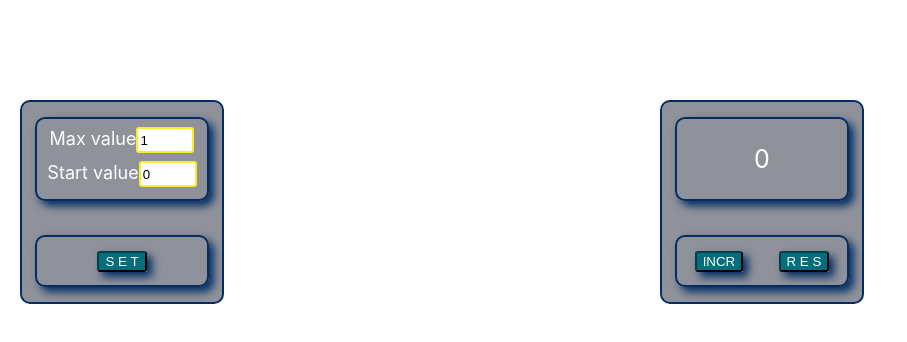
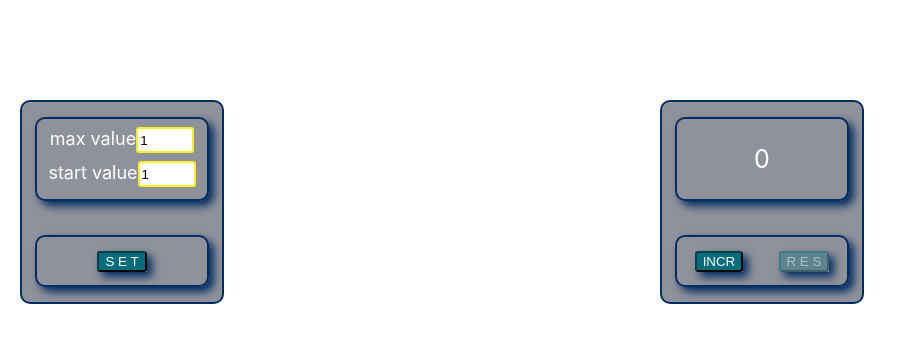
Before and after one commit to Anton-not-found/counter, a React (Create React App) app: page / in a window 1280 px wide. Shown: the top 342 px of the page, without its empty margins (0-907 px from the left). Built offline with nearby package versions, Linux system fonts and the light colour scheme.

Commit message:
disabled buttons

```diff
--- a/src/App.tsx
+++ b/src/App.tsx
@@ -1,4 +1,4 @@
-import React from 'react';
+import React, {useState} from 'react';
 import './App.css';
 import {Customizer} from "./components/Customizer";
 import {Counter} from "./components/Counter";
@@ -8,31 +8,27 @@ import {maxValueAC} from "./components/reducers/maxValue-reducer";
 import {displayValueAC, incrementValueAC, resValueAC} from "./components/reducers/displayValue-reducer";
 import {startValueAC} from "./components/reducers/startInputValue-reducer";
 
-
 function App() {
 
-    const maxInputValue = useSelector<AppRootStateType, number>(state => state.maxInputValue.maxInputValue)
     const displayValue = useSelector<AppRootStateType, number>(state => state.displayValue.displayValue)
     const startInputValue = useSelector<AppRootStateType, number>(state => state.startInputValue.startInputValue)
     const dispatch = useDispatch()
 
-    console.log('Максимальное значение: ' + maxInputValue)
-    console.log('Дисплейное значение: ' + displayValue)
-    console.log('Стартовое значение: ' + startInputValue)
+    const [focusValue, setFocusValue] = useState<boolean>(false)
+    //  console.log('Максимальное значение: ' + maxInputValue)
+    //  console.log('Дисплейное значение: ' + displayValue)
+    //   console.log('Стартовое значение: ' + startInputValue)
 
     const setChangeStartValueButton = (newStartValue: number) => {
-        console.log('bla bla')
         dispatch(startValueAC(newStartValue))
     }
-
     const setChangeMaxValueButton = (newMaxValue: number) => {
         dispatch(maxValueAC(newMaxValue))
 
     }
-
     const setClickButton = () => {
         dispatch(displayValueAC(startInputValue))
-
+        setFocusValue(false)
     }
 
     const incrClickButton = () => {
@@ -43,16 +39,22 @@ function App() {
         dispatch(resValueAC(startInputValue))
     }
 
+    const customizerSettings = (focus: boolean) => {
+        setFocusValue(true)
+    }
 
     return (
         <div className="App">
             <Customizer callbackStart={setChangeStartValueButton}
                         callbackMax={setChangeMaxValueButton}
                         callbackClick={setClickButton}
+                        customizerSettings={customizerSettings}
             />
             <Counter displayValue={displayValue}
                      incrCallback={incrClickButton}
                      resClickButton={resClickButton}
+                     focusValue={focusValue}
+
             />
         </div>
     );
--- a/src/components/Counter.module.css
+++ b/src/components/Counter.module.css
@@ -23,6 +23,20 @@
     box-shadow: 5px 5px 8px #032d62;
     font-size: 25px;
     color: white;
+}
+
+.error{
+    display: flex;
+    justify-content: center;
+    align-items:center;
+    border: 2px solid #032d62;
+    width: 170px;
+    height: 80px;
+    margin-top: 15px;
+    border-radius: 10px;
+    box-shadow: 5px 5px 8px #032d62;
+    font-size: 25px;
+    color: #f80606;
 }
 
 
--- a/src/components/Counter.tsx
+++ b/src/components/Counter.tsx
@@ -1,25 +1,39 @@
 import React from 'react';
 import s from './Counter.module.css';
 import {SuperButton} from "./SuperButton";
+import {useSelector} from "react-redux";
+import {AppRootStateType} from "./store/store";
 
 
 type CounterPropsType = {
     displayValue: number
-    incrCallback:()=>void
-    resClickButton:()=>void
+    incrCallback: () => void
+    resClickButton: () => void
+    focusValue: boolean
 }
 export const Counter = (props: CounterPropsType) => {
+    const startInputValue = useSelector<AppRootStateType, number>(state => state.startInputValue.startInputValue)
+    const counterDisplayValue = useSelector<AppRootStateType, number>(state => state.displayValue.displayValue)
+    const maxSetValue = useSelector<AppRootStateType, number>(state => state.maxInputValue.maxInputValue)
+
+    const disableConditionIncrValue = maxSetValue <= counterDisplayValue
+    const disableConditionResValue = counterDisplayValue === startInputValue
+    const disabledButtonsDuringSetting = props.focusValue
 
 
+    console.log('counterDisplay: ' + counterDisplayValue)
+    console.log('maxSetValue: ' + maxSetValue)
     return (
         <div className={s.counter}>
-            <div className={s.tablo}>
-                {props.displayValue}
+            <div className={disableConditionIncrValue ? s.error : s.tablo}>
+                {props.focusValue ? 'settings please wait' : props.displayValue}
             </div>
 
             <div className={s.button}>
-                <SuperButton title={'INCR'} callback={props.incrCallback}/>
-                <SuperButton title={'R E S'} callback={props.resClickButton}/>
+                <SuperButton title={'INCR'} callback={props.incrCallback}
+                             disabled={disableConditionIncrValue || disabledButtonsDuringSetting}/>
+                <SuperButton title={'R E S'} callback={props.resClickButton}
+                             disabled={disableConditionResValue || disabledButtonsDuringSetting}/>
             </div>
         </div>
     );
--- a/src/components/Customizer.tsx
+++ b/src/components/Customizer.tsx
@@ -1,14 +1,14 @@
 import React from 'react';
-import {StartInput} from "./StartInput";
 import s from './Customizer.module.css';
 import {SuperButton} from "./SuperButton";
-import {MaxInput} from "./MaxInput";
+import {SuperInput} from "./SuperInput";
 
 
 type CustomizerPropsType = {
-    callbackStart:(newStartValue:number)=>void
-    callbackMax:(newMaxValue:number)=>void
-    callbackClick:()=>void
+    callbackStart: (newStartValue: number) => void
+    callbackMax: (newMaxValue: number) => void
+    callbackClick: () => void
+    customizerSettings: (focus: boolean) => void
 }
 export const Customizer = (props: CustomizerPropsType) => {
 
@@ -17,15 +17,21 @@ export const Customizer = (props: CustomizerPropsType) => {
         <div className={s.customizer}>
             <div className={s.customizerInput}>
                 <div className={s.inputItem}>
-                    <MaxInput callback={props.callbackMax}/>
+                    <SuperInput customizerSettings={props.customizerSettings}
+                                callback={props.callbackMax}
+                                title={'max value'}
+                    />
                 </div>
                 <div className={s.inputItem}>
-                    <StartInput callback={props.callbackStart}/>
+                    <SuperInput customizerSettings={props.customizerSettings}
+                                callback={props.callbackStart}
+                                title={'start value'}
+                    />
 
                 </div>
             </div>
             <div className={s.customizerButton}>
-                <SuperButton title={'S E T'} callback={props.callbackClick} />
+                <SuperButton disabled={false} title={'S E T'} callback={props.callbackClick}/>
             </div>
         </div>
     );
--- a/src/components/StartInput.tsx
+++ /dev/null
@@ -1,31 +0,0 @@
-import React, {ChangeEvent, useState} from 'react';
-import s from './SuperInput.module.css';
-
-
-type SuperInputPropstype = {
-    callback:(newStartValue:number)=>void
-}
-
-export const StartInput = (props: SuperInputPropstype) => {
-    const [startInputValue, setStartInputValue] = useState<number>(0)
-    const onChangeHandler = (e: ChangeEvent<HTMLInputElement>) => {
-        let newStartValue = Number(e.currentTarget.value)
-        setStartInputValue(newStartValue)
-        props.callback(newStartValue)
-    }
-    const onfocusHandler = () => {
-
-    }
-
-    return (
-        <div className={s.superInput}>
-            <span>{'Start value'}
-                <input type='number'
-                       value={startInputValue}
-                       onChange={onChangeHandler}
-                       onFocus={onfocusHandler}
-                />
-            </span>
-        </div>
-    );
-};
--- a/src/components/SuperButton.tsx
+++ b/src/components/SuperButton.tsx
@@ -2,6 +2,7 @@ import React from 'react';
 import s from './SuperButton.module.css';
 
 type SuperButtonPropstype = {
+    disabled:boolean
     callback: () => void
     title:string
 }
@@ -11,7 +12,7 @@ export const SuperButton = (props: SuperButtonPropstype) => {
     }
     return (
         <div className={s.superButton}>
-            <button onClick={onClickHandler}>{props.title}</button>
+            <button disabled={props.disabled} onClick={onClickHandler}>{props.title}</button>
         </div>
     );
 };
--- a/src/components/MaxInput.tsx
+++ b/src/components/SuperInput.tsx
@@ -1,14 +1,16 @@
-import React, {ChangeEvent, useState} from 'react';
+import React, {ChangeEvent, FocusEvent, useState} from 'react';
 import s from './SuperInput.module.css';
 
 type MaxInputPropstype = {
-    callback: (newMaxValue:number)=>void
+    callback: (newMaxValue: number) => void
+    customizerSettings: (focus: boolean) => void
+    title:string
 }
 
-export const MaxInput = (props:MaxInputPropstype) => {
+export const SuperInput = (props: MaxInputPropstype) => {
+
 
     const [maxInputValue, setMaxInputValue] = useState<number>(1)
-
 
 
     const onChangeHandler = (e: ChangeEvent<HTMLInputElement>) => {
@@ -16,16 +18,19 @@ export const MaxInput = (props:MaxInputPropstype) => {
         setMaxInputValue(newMaxValue)
         props.callback(newMaxValue)
     }
-    const onfocusHandler = () => {
+    const onfocusHandler = (e: FocusEvent<HTMLInputElement>) => {
+        let focus = e ? true : false
+        props.customizerSettings(focus)
     }
 
     return (
         <div className={s.superInput}>
-            <span>{'Max value'}
+            <span>{props.title}
                 <input type='number'
                        value={maxInputValue}
                        onChange={onChangeHandler}
                        onFocus={onfocusHandler}
+
                 />
             </span>
         </div>
```
